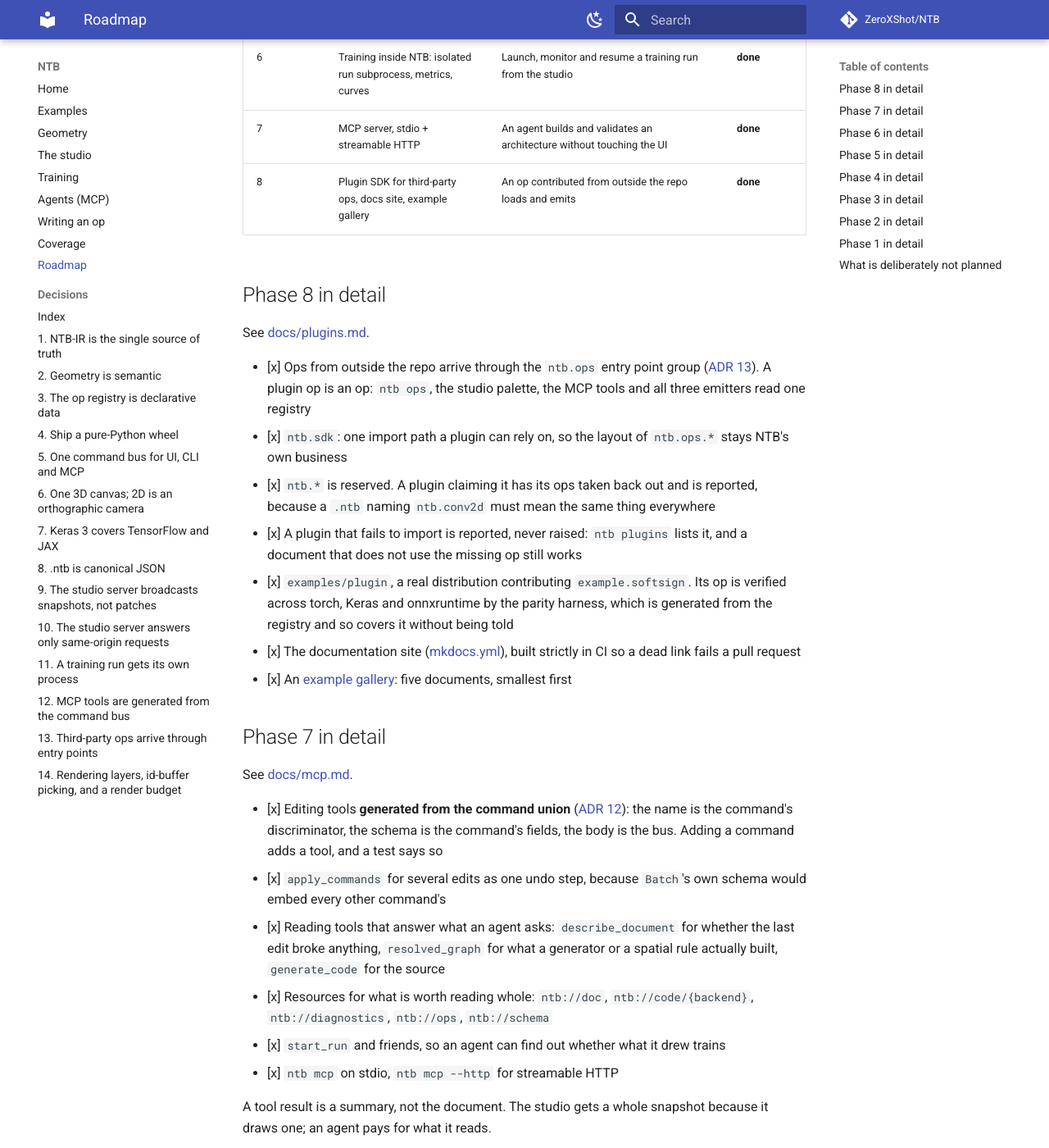
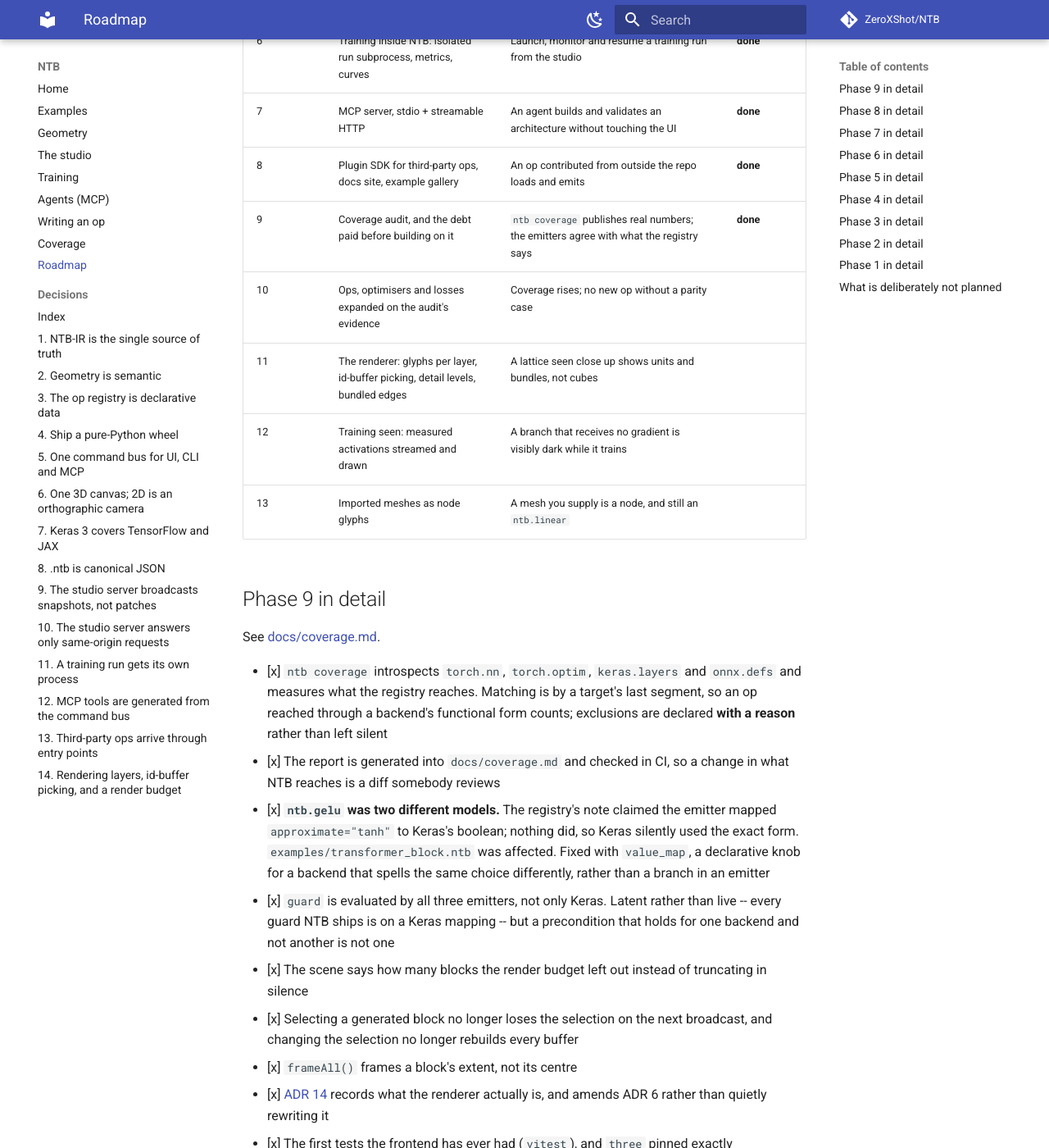
Before and after one commit to ZeroXShot/NTB, an MkDocs documentation site: the page built from docs/roadmap.md, in a window 1280 px wide and 1400 px high, scrolled down 841 px. Shown: the whole window at 82% size. Built offline with MkDocs 1.6.1 and Material for MkDocs 9.7.7, drawn with Linux system fonts in a browser that asks for light colours; comment, search, counter and statistics services are not loaded.

Commit message:
docs: mark phase 9 done and lay out the phases after it

```diff
--- a/docs/roadmap.md
+++ b/docs/roadmap.md
@@ -19,6 +19,40 @@ every feature that was going to bend it. Until then, install from a checkout.
 | 6 | Training inside NTB: isolated run subprocess, metrics, curves | Launch, monitor and resume a training run from the studio | **done** |
 | 7 | MCP server, stdio + streamable HTTP | An agent builds and validates an architecture without touching the UI | **done** |
 | 8 | Plugin SDK for third-party ops, docs site, example gallery | An op contributed from outside the repo loads and emits | **done** |
+| 9 | Coverage audit, and the debt paid before building on it | `ntb coverage` publishes real numbers; the emitters agree with what the registry says | **done** |
+| 10 | Ops, optimisers and losses expanded on the audit's evidence | Coverage rises; no new op without a parity case | |
+| 11 | The renderer: glyphs per layer, id-buffer picking, detail levels, bundled edges | A lattice seen close up shows units and bundles, not cubes | |
+| 12 | Training seen: measured activations streamed and drawn | A branch that receives no gradient is visibly dark while it trains | |
+| 13 | Imported meshes as node glyphs | A mesh you supply is a node, and still an `ntb.linear` | |
+
+## Phase 9 in detail
+
+See [docs/coverage.md](coverage.md).
+
+- [x] `ntb coverage` introspects `torch.nn`, `torch.optim`, `keras.layers` and
+      `onnx.defs` and measures what the registry reaches. Matching is by a
+      target's last segment, so an op reached through a backend's functional
+      form counts; exclusions are declared **with a reason** rather than left
+      silent
+- [x] The report is generated into `docs/coverage.md` and checked in CI, so a
+      change in what NTB reaches is a diff somebody reviews
+- [x] **`ntb.gelu` was two different models.** The registry's note claimed the
+      emitter mapped `approximate="tanh"` to Keras's boolean; nothing did, so
+      Keras silently used the exact form. `examples/transformer_block.ntb` was
+      affected. Fixed with `value_map`, a declarative knob for a backend that
+      spells the same choice differently, rather than a branch in an emitter
+- [x] `guard` is evaluated by all three emitters, not only Keras. Latent rather
+      than live -- every guard NTB ships is on a Keras mapping -- but a
+      precondition that holds for one backend and not another is not one
+- [x] The scene says how many blocks the render budget left out instead of
+      truncating in silence
+- [x] Selecting a generated block no longer loses the selection on the next
+      broadcast, and changing the selection no longer rebuilds every buffer
+- [x] `frameAll()` frames a block's extent, not its centre
+- [x] [ADR 14](adr/0014-rendering-layers-and-id-buffer-picking.md) records what
+      the renderer actually is, and amends ADR 6 rather than quietly rewriting it
+- [x] The first tests the frontend has ever had (`vitest`), and `three` pinned
+      exactly
 
 ## Phase 8 in detail
 
```
